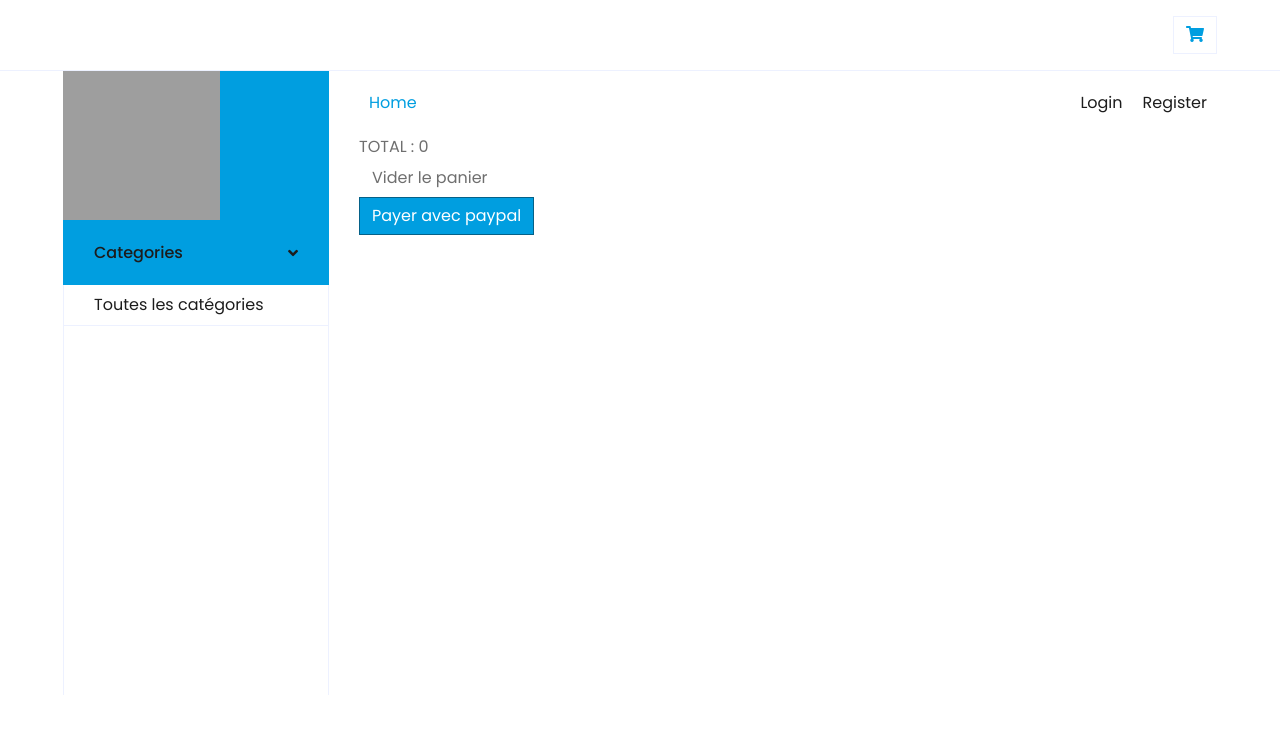
After one commit to yoyojge/bdboomshop, a Symfony app: template templates/shop/panierShow.html.twig in a window 1280 px wide. The commit adds this page. Shown: the top 734 px of the page. Run offline with Twig, Linux system fonts and the light colour scheme; the template is opened without the code that fills it, so the values that code supplies are empty; some libraries are stand-ins or nearby versions; grey boxes are pictures that could not be loaded.

Commit message:
front - panier OK

```diff
--- /dev/null
+++ b/templates/shop/panierShow.html.twig
@@ -0,0 +1,83 @@
+{% extends 'base.html.twig' %}
+
+{% block title %}BDboomShop{% endblock %}
+
+{% block body %}
+
+
+
+
+
+<!-- Topbar Start -->
+{{ include('/shop/topBar.html.twig') }}
+<!-- Topbar End -->
+
+
+<!-- Navbar Start -->
+<div class="container-fluid mb-5">
+    <div class="row border-top px-xl-5">
+
+        {{ include('/shop/colGauche.html.twig') }}
+
+
+
+        <div class="col-lg-9">
+
+            {{ include('/shop/nav.html.twig') }}
+
+            {% set total = 0 %}
+
+            {% for key, value in panier %}
+
+                {% for product in products  %}
+                    {% if product.id == key %}
+                         <div>article id : {{ key }} ::{{ product.nom }}  => {{ value }} exemplaires</div>
+                         <div class="mb-4">PU : {{ product.prix }} € :: TOTAL  => {{ value * product.prix }} €</div>
+                         {% set totalIntermedaire = value * product.prix %}
+                         {% set total = total + totalIntermedaire %}
+
+                    {% endif %}
+                {% endfor %}
+
+
+            {% endfor %}
+
+            TOTAL : {{ total }}
+
+            <div><a href="{{ path('app_shop_panierVide') }}" class="btn">Vider le panier</a></div>
+            <div><a href="#" class="btn btn-primary ">Payer avec paypal</a></div>
+
+
+
+            {# {{ dump(products) }} #}
+
+
+
+
+
+        </table>
+
+        </div>
+    </div>
+</div>
+<!-- Navbar End -->
+
+
+
+
+
+
+
+
+
+
+
+
+
+
+
+
+
+
+
+{% endblock %}
--- a/templates/shop/topBar.html.twig
+++ b/templates/shop/topBar.html.twig
@@ -45,7 +45,7 @@
                 <i class="fas fa-heart text-primary"></i>
                 <span class="badge">0</span>
             </a> #}
-            <a href="" class="btn border">
+            <a href="{{ path('app_shop_panierShow') }}" class="btn border">
                 <i class="fas fa-shopping-cart text-primary"></i>
                 <span class="badge">{{QtiteItemCart}}</span>
             </a>
```
Also changed, not shown: src/Controller/PanierController.php (+31 -11 lines).
